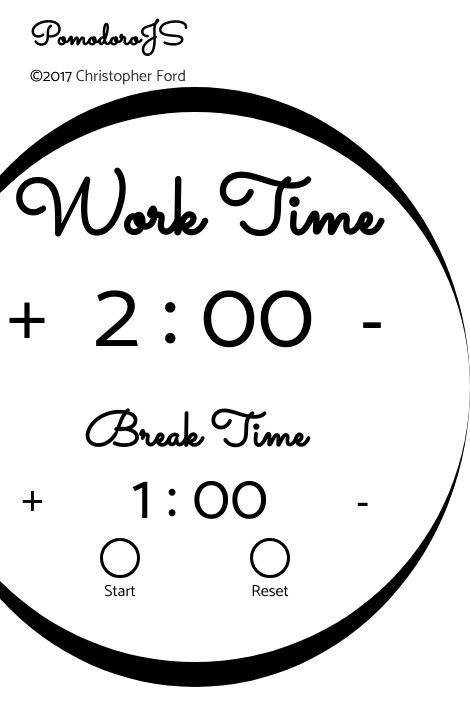
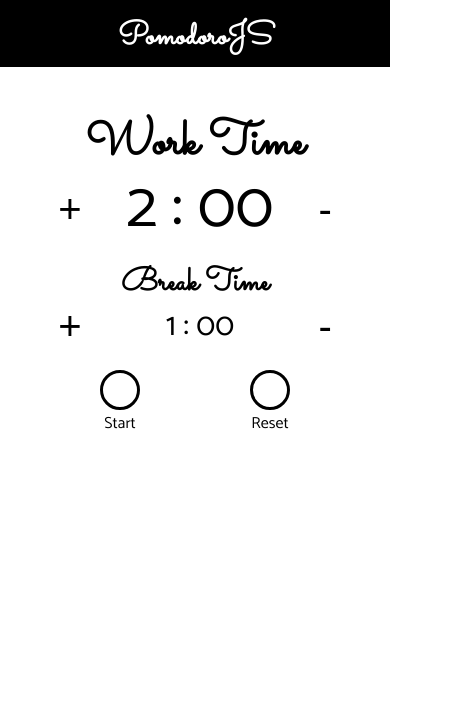
Before and after one commit to lordchancellor/pomodorojs, a website built with webpack: page src/index.html in a window 390 px wide. Shown: the whole page, 470 px wide, since content can reach past the window. Built offline with nearby package versions, Linux system fonts and the light colour scheme.

Commit message:
Responsive styling added for different device widths

```diff
--- a/src/sass/partials/_home.scss
+++ b/src/sass/partials/_home.scss
@@ -1,17 +1,34 @@
 header {
-	@include paddingX(30px);
+	padding: 20px 30px 10px;
+	background: black;
 
 	@media screen and (min-width: 500px) {
+		padding: 0px 30px;
+		background: none;
 		display: flex;
 		justify-content: space-between;
 		align-items: center;
 	}
 
 	h1 {
-		margin-bottom: 10px;
+		margin: 0;
+		text-align: center;
+		color: white;
+
+		@media screen and (min-width: 500px) {
+			margin: 20px 0px 10px;
+			color: black;
+			text-align: left;
+		}
 	}
 
 	.copy-text {
+		display: none;
+
+		@media screen and (min-width: 500px) {
+			display: inline;
+		}
+
 		a {
 			text-decoration: none;
 			color: $darkText;
@@ -37,22 +54,47 @@ header {
 	flex-direction: row;
 	align-items: center;
 	justify-content: center;
+	margin-top: 50px;
+
+	@media screen and (min-width: 500px) {
+		margin-top: 10px;
+	}
 
 	.pomodoro-outer {
+		width: 100%;
+		height: auto;
+
+		@media screen and (min-width: 500px) {
+			width: 500px;
+			height: 500px;
+			background: black;
+			border-radius: 50%;
+		}
+
+		@media screen and (min-width: 768px) {
 			width: 600px;
 			height: 600px;
-		background: black;
-		border-radius: 50%;
+		}
 
 		display: flex;
 		justify-content: center;
 		align-items: center;
 
 		.pomodoro-inner {
+			width: 100%;
+			height: auto;
+
+			@media screen and (min-width: 500px) {
+				width: 450px;
+				height: 450px;
+				background: white;
+				border-radius: 50%;
+			}
+
+			@media screen and (min-width: 768px) {
 				width: 550px;
 				height: 550px;
-			background: white;
-			border-radius: 50%;
+			}
 
 			display: flex;
 			flex-direction: column;
@@ -64,11 +106,23 @@ header {
 			}
 
 			h2 {
+				font-size: 3.0rem;
+
+				@media screen and (min-width: 500px) {
+					font-size: 4.0rem;
+				}
+
+				@media screen and (min-width: 768px) {
 					font-size: 5.0rem;
+				}
 			}
 
 			h4 {
+				font-size: 2.0rem;
+
+				@media screen and (min-width: 768px) {
 					font-size: 3.0rem;
+				}
 			}
 
 			.work-time,
@@ -92,22 +146,51 @@ header {
 				}
 
 				.timer {
+					width: 225px;
+					text-align: center;
+
+					@media screen and (min-width: 500px) {
 						width: 300px;
-					text-align: center;
+					}
 				}
 			}
 
 			.work-time {
+				font-size: 4.0rem;
+				margin-bottom: 20px;
+
+				@media screen and (min-width: 500px) {
+					font-size: 5.0rem;
+				}
+
+				@media screem and (min-width: 768px) {
 					font-size: 6.0rem;
 					margin-bottom: 35px;
+				}
 
 				button {
+					font-size: 2.5rem;
+
+					@media screen and (min-width: 500px) {
+						font-size: 3.5rem;
+					}
+
+					@media screen and (min-width: 768px) {
 						font-size: 4.5rem;
+					}
 				}
 			}
 
 			.break-time {
+				font-size: 2.0rem;
+
+				@media screen and (min-width: 500px) {
+					font-size: 3.0rem;
+				}
+
+				@media screen and (min-width: 768px) {
 					font-size: 4.0rem;
+				}
 
 				button {
 					font-size: 2.5rem;
@@ -120,6 +203,11 @@ header {
 				justify-content: space-around;
 				align-items: center;
 				width: 300px;
+				margin-top: 20px;
+
+				@media screen and (min-width: 500px) {
+					margin-top: 0;
+				}
 
 				.start-button-container,
 				.reset-button-container {
@@ -131,7 +219,6 @@ header {
 				.reset-button-container {
 					flex-direction: column;
 					align-items: center;
-					// font-family: 'Sacramento', cursive;
 
 					button {
 						padding: 0;
```
Lines whose indentation alone changed are shown as unchanged.
